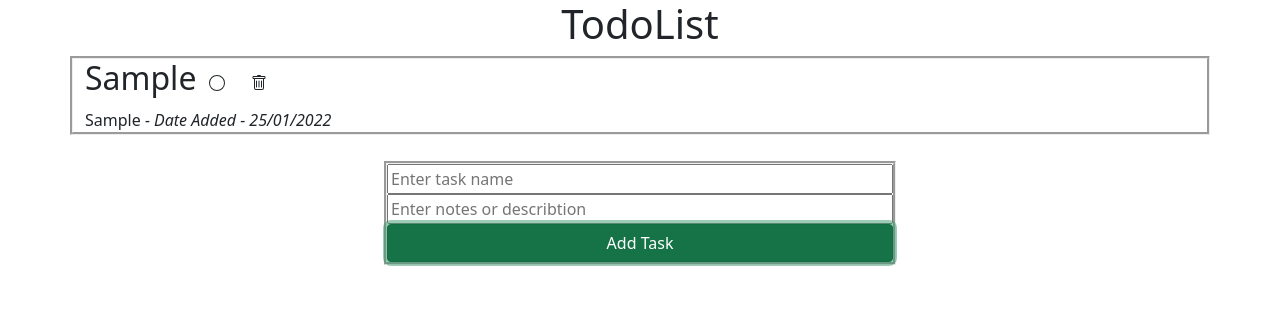
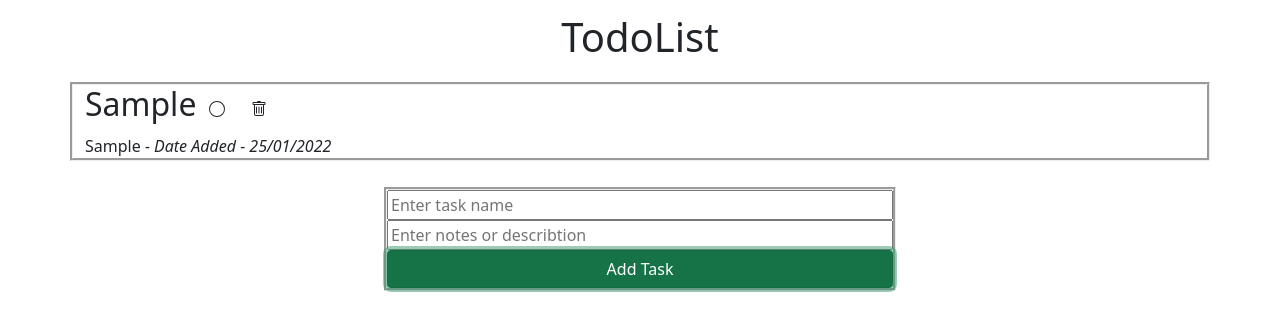
Before and after one commit to genosynth/todolistReact, a React (Create React App) app in the folder todolistreact/: page / in a window 1280 px wide. Both pictures are taken after typing "Sample", "Sample" into the empty fields and a click on the button "Add Task". Shown: the top 330 px of the page. Built offline with nearby package versions, Linux system fonts and the light colour scheme.

Commit message:
complete

```diff
--- a/todolistreact/src/App.css
+++ b/todolistreact/src/App.css
@@ -14,6 +14,7 @@
 }
 
 h1 {
+  padding: 1%;
   text-align: center;
 
 }
--- a/todolistreact/src/App.js
+++ b/todolistreact/src/App.js
@@ -54,6 +54,7 @@ function App() {
 
   const deleteTodo= (name) =>{
 
+    if(window.confirm("You sure you want to delete this task?")===false) return
     const remove = todos.filter((todo)=>{
       if (todo.name!==name)
       return todo
--- a/todolistreact/src/components/Todo.js
+++ b/todolistreact/src/components/Todo.js
@@ -3,7 +3,12 @@ import * as Icon from 'react-bootstrap-icons';
 function Todo({todo,status,deleteTodo}) {
    let css = {fontStyle: "italic"}
 
-  return <div className="container">
+   let styling = {background:"white"}
+   if (todo.checked===true){
+     styling ={background: "rgb(174, 251, 174)"}
+   }
+
+  return <div className="container"  style={styling}>
         <h2>{todo.name}
 
             <button className="btn btn" onClick={()=>{
```
